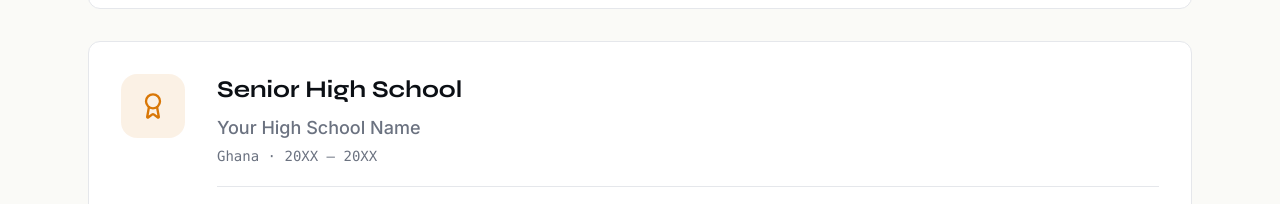
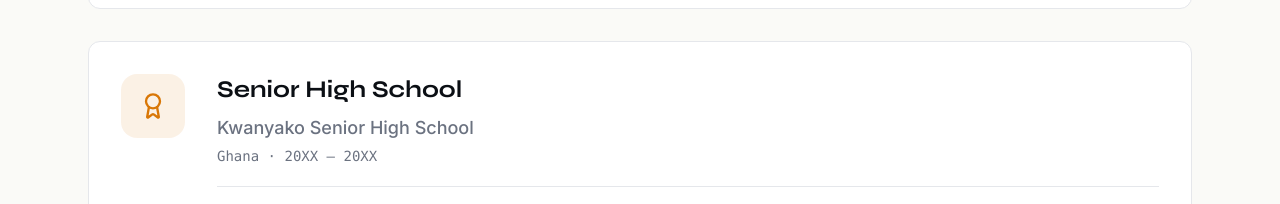
Before and after one commit to Thywill89/Portfolio, a React (Vite) app: page / in a window 1280 px wide. Shown: the part 7081-7285 px from the top of the page. Built offline with nearby package versions, Linux system fonts and the light colour scheme; no server answers.

Commit message:
Replace high school placeholder with Kwanyako Senior High School
Co-authored-by: Naamwanuru  Thywill Saanuo <thywillnaamwanuru89@gmail.com>

```diff
--- a/src/sections/Education.tsx
+++ b/src/sections/Education.tsx
@@ -28,7 +28,7 @@ const EDUCATION = [
   },
   {
     degree: 'Senior High School',
-    institution: 'Your High School Name',
+    institution: 'Kwanyako Senior High School',
     period: '20XX — 20XX',
     location: 'Ghana',
     highlights: [
```
